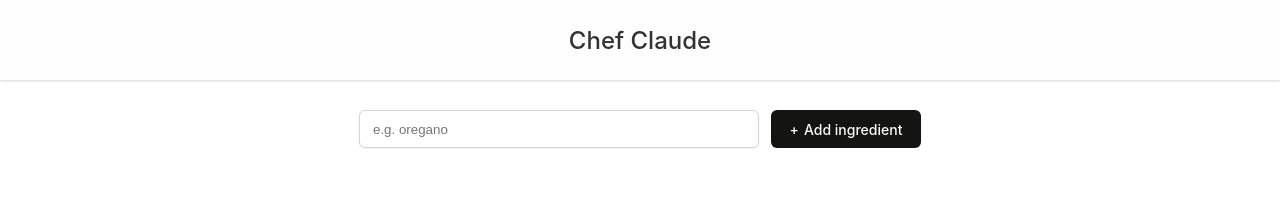
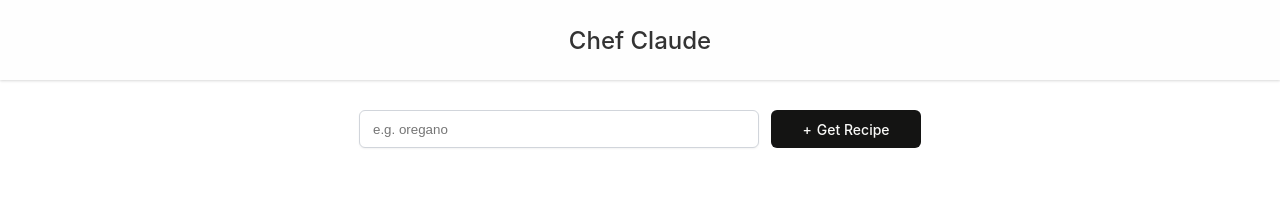
Before and after one commit to Winfredo/Recipe-generator, a React (Vite) app: page / in a window 1280 px wide. Shown: the top 200 px of the page. Built offline with nearby package versions, Linux system fonts and the light colour scheme.

Commit message:
Change button text.

```diff
--- a/src/components/Maincontent.jsx
+++ b/src/components/Maincontent.jsx
@@ -23,7 +23,7 @@ export default function Main() {
             aria-label="Add ingredient"
             name="ingredient"
           />
-          <button>Add ingredient</button>
+          <button>Get Recipe</button>
         </form>
         {ingredients.length > 0 && <IngredientsList ingredientListItems={ingredientListItems} ingredients={ingredients}  />}
       </div>
```
